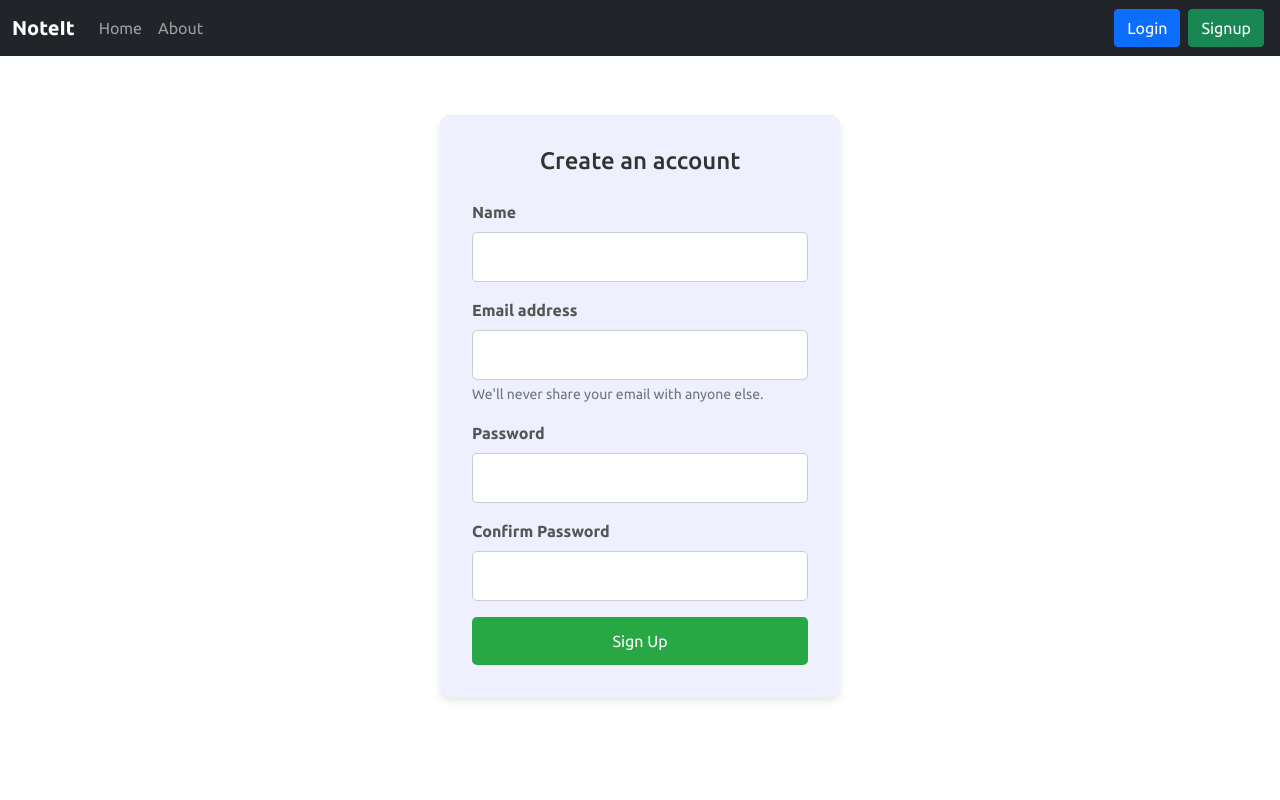
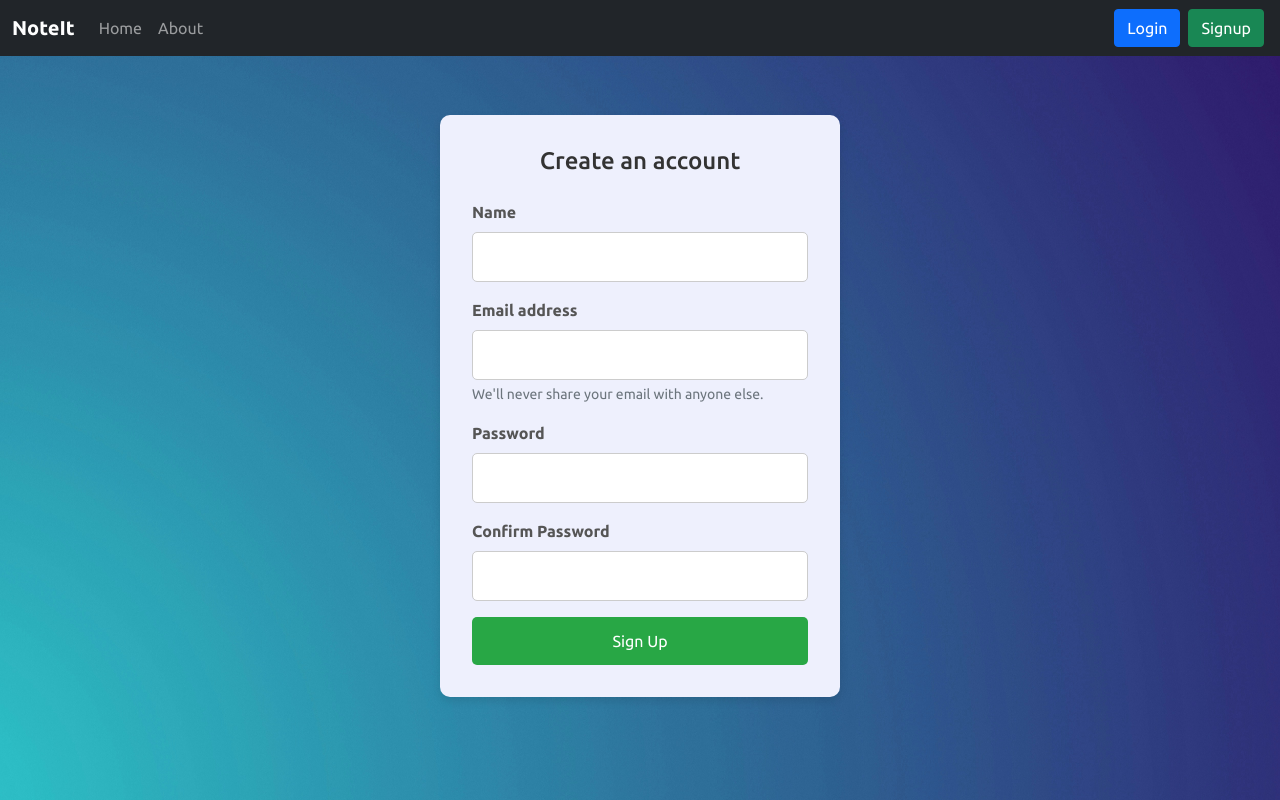
Before and after one commit to itzmenischay/NoteIt, a React (Create React App) app: page /signup in a window 1280 px wide. Built offline with nearby package versions, Linux system fonts and the light colour scheme; no server answers.

Commit message:
Updated Files

```diff
--- a/src/App.js
+++ b/src/App.js
@@ -8,30 +8,40 @@ import Alert from "./components/Alert";
 import Login from "./components/Login";
 import Signup from "./components/Signup";
 import { useState } from "react";
+import Background from "./components/Background";
 
 function App() {
   const [alert, setAlert] = useState(null);
-  const showAlert = (message, type)=>{
+  const showAlert = (message, type) => {
     setAlert({
       msg: message,
-      type: type
-    })
-    setTimeout(()=>{
+      type: type,
+    });
+    setTimeout(() => {
       setAlert(null);
     }, 1500);
-  }
+  };
   return (
     <>
       <NoteState>
         <BrowserRouter>
           <Navbar />
-          <Alert alert={alert}/>
+          <Background />
+          <Alert alert={alert} />
           <div className="container">
             <Routes>
-              <Route exact path="/" element={<Home showAlert={showAlert}/>} />
+              <Route exact path="/" element={<Home showAlert={showAlert} />} />
               <Route exact path="/about" element={<About />} />
-              <Route exact path="/login" element={<Login showAlert={showAlert}/>} />
-              <Route exact path="/signup" element={<Signup showAlert={showAlert}/>} />
+              <Route
+                exact
+                path="/login"
+                element={<Login showAlert={showAlert} />}
+              />
+              <Route
+                exact
+                path="/signup"
+                element={<Signup showAlert={showAlert} />}
+              />
             </Routes>
           </div>
         </BrowserRouter>
--- /dev/null
+++ b/src/components/Background.css
@@ -0,0 +1,12 @@
+.background-image {
+    position: fixed;
+    top: 0;
+    left: 0;
+    width: 100vw;
+    height: 100vh;
+    background-image: url("/public/gradient-background.jpg");
+    background-size: cover;
+    background-position: center;
+    background-repeat: no-repeat;
+    z-index: -1;
+}
--- /dev/null
+++ b/src/components/Background.js
@@ -0,0 +1,8 @@
+import React from "react";
+import "./Background.css"; // Import the CSS file
+
+const Background = () => {
+  return <div className="background-image"></div>;
+};
+
+export default Background;
--- a/src/components/Navbar.js
+++ b/src/components/Navbar.js
@@ -11,7 +11,7 @@ const Navbar = () => {
   };
 
   return (
-    <nav className="navbar navbar-expand-lg navbar-dark bg-dark">
+    <nav className="navbar navbar-expand-lg navbar-dark bg-dark" >
       <div className="container-fluid">
         <Link
           className="navbar-brand text-bold"
```
Also changed, not shown: public/background.jpg (added), public/gradient-background.jpg (added).
